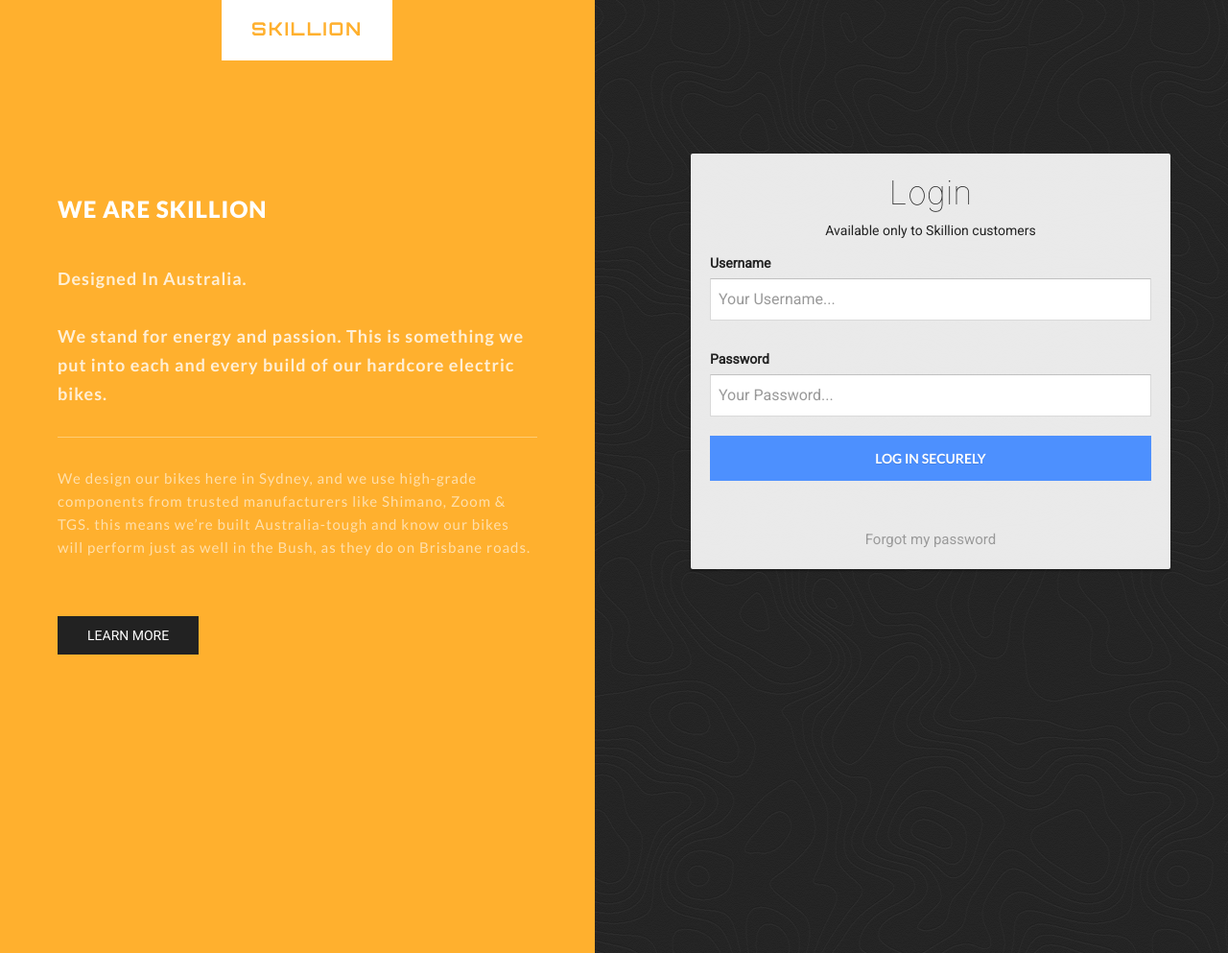
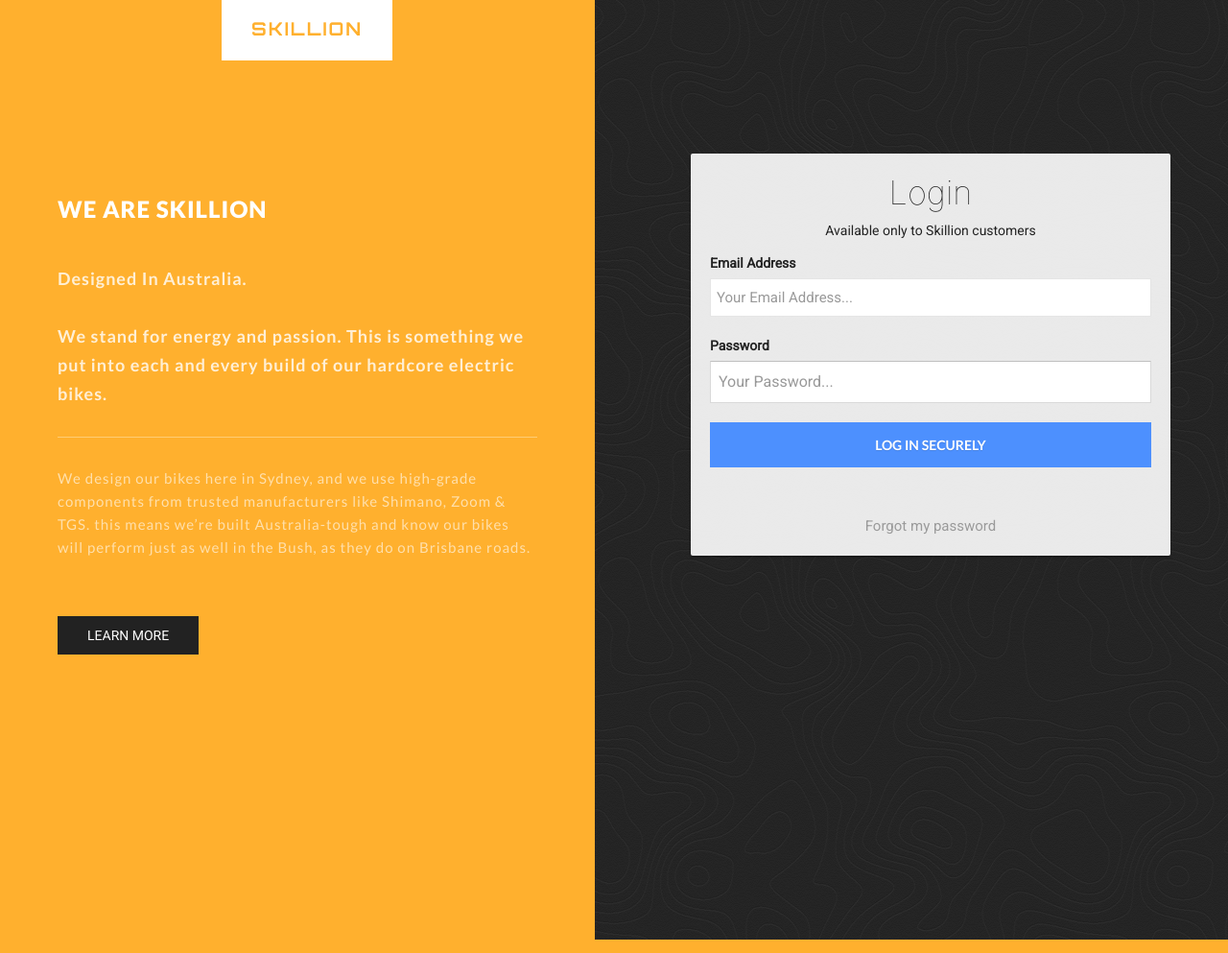
Before and after one commit to nhague/Skillion, a Flask app: page / in a window 1280 px wide. Shown: the whole page at 96% size. Run offline with Flask 2, Linux system fonts and the light colour scheme; some libraries are stand-ins or nearby versions; some web fonts are replaced.

Commit message:
Master copy

```diff
--- a/app.py
+++ b/app.py
@@ -92,11 +92,22 @@
 def getFacebookToken():
     return session.get('facebook_token')
 #-------------------------------------------------------------------------------
+#                            PUBLIC ROUTES
+#-------------------------------------------------------------------------------
+@app.route('/products', methods = ['GET'])
+def galleryPage():
+    GET_URL = GLOBAL_BASE_URL + '/REST-Customer.awp?Procedure=Product_List&Token=gofuckyourself'
+    request = requests.post(GET_URL)
+    products = json.loads(request.content)["products"]
+    print products
+    return render_template("sellerPublic.html", products = products)
+
+#-------------------------------------------------------------------------------
 #                            CLIENT ROUTES
 #-------------------------------------------------------------------------------
 @app.route('/', methods=['GET', 'POST'])
 def loginPage():
-    """ This route handles login. Once the username and password is posted here
+    """ This route handles login. Once the email and password is posted here
     it is appended to the API call REST-Customer.awp and the response is checked
     for status. The user profile information is added to the session object on
     server-side. Needed fix for the dob_zipmoney field being nested on a higher
@@ -114,10 +125,10 @@
             success = None
         return render_template("login.html", error = error, success = success)
     elif request.method == "POST":
-        username = request.form['username']
+        email = request.form['email']
         password = request.form['password']
         baseUrl = GLOBAL_BASE_URL + "/REST-Customer.awp?Procedure=Customer_LogIn&User="
-        loginUrl = baseUrl + username + "&Pwd=" + password
+        loginUrl = baseUrl + email + "&Pwd=" + password
         requestWWW = requests.post(loginUrl)
         response = json.loads(requestWWW.content)
         if str(response['Status']['Successful']) == "True":
@@ -245,19 +256,10 @@
                 headers = {'content-type': 'application/json'}
                 headers['token'] = user['token']
                 headers['Procedure'] = 'Customer_Profile_Edit'
-                if len(request.form['username']) == 0:
-                    payload['customer'] = {'name_first' : request.form['firstname'],
-                        'name_last' : request.form['lastname'],
-                        'business_name': request.form['business_name'],
-                        'username': user['username'],
-                        'timezone': request.form['timezone']}
-                else:
-                    payload['customer'] = {'name_first' : request.form['firstname'],
-                        'name_last' : request.form['lastname'],
-                        'business_name': request.form['business_name'],
-                        'username': request.form['username'],
-                        'timezone': request.form['timezone']}
-                print payload
+                payload['customer'] = {'name_first' : request.form['firstname'],
+                    'name_last' : request.form['lastname'],
+                    'business_name': request.form['business_name'],
+                    'timezone': request.form['timezone']}
                 r = requests.post(POST_URL, data=json.dumps(payload),
                     headers=headers)
                 return redirect(url_for('editProfile',
@@ -293,6 +295,7 @@
                 headers['token'] = user['token']
                 headers['Procedure'] = 'Customer_Profile_Edit'
                 payload['customer'] = {"email": request.form['email_address_c'],
+                    "username": request.form['email_address_c'],
                     "mobile_phone_country_cd": request.form['countrycode'],
                     "mobile_phone_number": request.form['mobile_phone_number_c']}
                 r = requests.post(POST_URL, data=json.dumps(payload),
@@ -732,6 +735,7 @@
             GET_URL = GLOBAL_BASE_URL + '/REST-Customer.awp?Procedure=Product_Details&Token=' + token
             request = requests.post(GET_URL)
             product = json.loads(request.content)["product"]
+            print product
             return render_template("outright/buy.html", product = product[0],
                 token = token, guestmode = True)
         elif nextmode == "layby":
@@ -759,7 +763,6 @@
     elif request.method == "POST":
         first = request.form['firstname']
         last = request.form['lastname']
-        username = request.form['username']
         email = request.form['email']
         timezone = request.form['timezone']
         countrycode = request.form['countrycode']
@@ -770,7 +773,7 @@
         headers = {'content-type': 'application/json'}
         payload = {}
         payload["customer"] = {"name_first": first, "name_last": last,
-           "username": username, "email": email,
+           "username": email, "email": email,
             "mobile_phone_country_cd": countrycode, "timezone": timezone,
             "mobile_phone_number": number, "dob": dob}
         r = requests.post(NEW_CUSTOMER_URL, data=json.dumps(payload), headers=headers)
--- a/requirements.txt
+++ b/requirements.txt
@@ -1,9 +1,12 @@
 Flask==0.12
+Flask-OAuth==0.12
 Jinja2==2.9.5
 MarkupSafe==0.23
+PySimpleSOAP==1.16
 SOAPpy==0.12.22
 Werkzeug==0.11.15
 appdirs==1.4.3
+appier==1.10.9
 asn1crypto==0.22.0
 cached-property==1.3.0
 cffi==1.10.0
@@ -12,6 +15,7 @@
 defusedxml==0.5.0
 dicttoxml==1.7.4
 enum34==1.1.6
+google-api==0.1.11
 google-api-python-client==1.6.2
 httplib2==0.10.3
 idna==2.5
@@ -20,6 +24,7 @@
 itsdangerous==0.24
 lxml==3.7.1
 ndg-httpsclient==0.4.2
+oauth2==1.9.0.post1
 oauth2client==4.0.0
 osa==0.2
 packaging==16.8
@@ -37,6 +42,7 @@
 six==1.10.0
 soap2py==1.16
 stripe==1.19.1
+twilio==5.7.0
 uritemplate==3.0.0
 urllib3==1.20
 wsgiref==0.1.2
--- a/templates/editprofile.html
+++ b/templates/editprofile.html
@@ -65,12 +65,6 @@
                         <label class="uk-form-label" for="form-horizontal-text">Business Name</label>
                         <div class="uk-form-controls">
                             <input class="uk-input alpha-dot-only" id="form-horizontal-text" type="text" value="{{customer.business_name}}" name="business_name" placeholder="Business Name...">
-                        </div>
-                    </div>
-                    <div class="uk-margin">
-                        <label class="uk-form-label" for="form-horizontal-text">Username</label>
-                        <div class="uk-form-controls">
-                            <input class="uk-input" id="form-horizontal-text" type="text" value="{{customer['username']}}" name="username" placeholder="Username...">
                         </div>
                     </div>
                     <div class="uk-margin">
--- a/templates/guest/signup.html
+++ b/templates/guest/signup.html
@@ -41,12 +41,6 @@
 							  <input class="uk-input alpha-only formcheck" id="lastname" name="lastname" type="text" placeholder="Enter your surname...">
 							  </div>
 							</div>
-						</div>
-					</div>
-					<div class="uk-margin">
-						<label class="uk-form-label" for="form-horizontal-text">Username</label>
-						<div class="uk-form-controls">
-							<input class="uk-input username-only formcheck" id="username" name="username" type="text" placeholder="Enter your username...">
 						</div>
 					</div>
 					<div class="uk-margin">
--- a/templates/login.html
+++ b/templates/login.html
@@ -53,9 +53,9 @@
               </div>
               <form class="uk-form-stacked" method="post" action="/">
                     <div class="uk-margin">
-                        <label class="uk-form-label" for="form-stacked-text">Username</label>
+                        <label class="uk-form-label" for="form-stacked-text">Email Address</label>
                         <div class="uk-form-controls">
-                            <input class="uk-input" id="form-stacked-text" type="text" name="username" placeholder="Your Username...">
+                            <input class="uk-input" id="form-stacked-text" type="email" name="email" placeholder="Your Email Address...">
                         </div>
                     </div>
                     <div class="uk-margin">
```
Also changed, not shown: templates/sellerPublic.html (added, +58 -0 lines).
